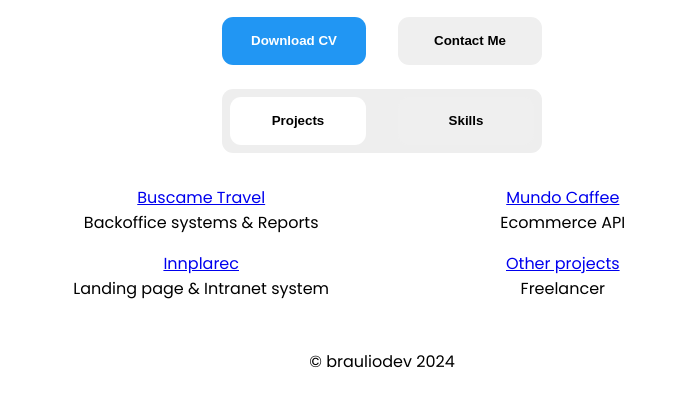
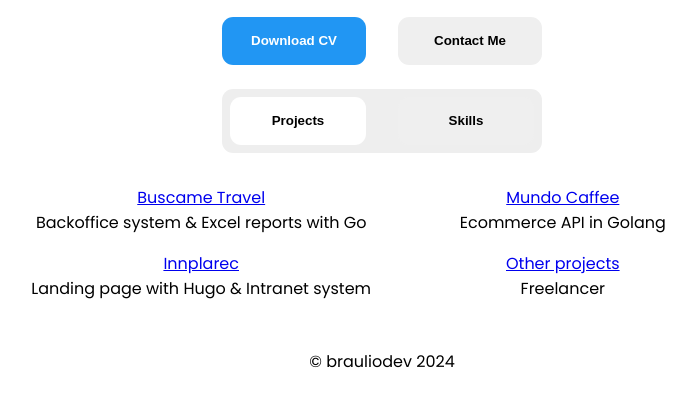
Before and after one commit to BraulioAguilarDev/braulioaguilardev.github.io, a plain HTML site: page index.html in a window 1280 px wide. Shown: the part 404-810 px from the top of the page, without its empty margins (258-954 px from the left). Drawn offline with Linux system fonts and the light colour scheme.

Commit message:
minor fix

```diff
--- a/index.html
+++ b/index.html
@@ -50,19 +50,19 @@
       <a href="https://www.buscametravel.com/">
         Buscame Travel
       </a>
-      <p>Backoffice systems & Reports</p>
+      <p>Backoffice system & Excel reports with Go</p>
     </div>
     <div class="wrapper project-wrapper">
       <a href="https://mundocaffee.com/">
         Mundo Caffee
       </a>
-      <p>Ecommerce API</p>
+      <p>Ecommerce API in Golang</p>
     </div>
     <div class="wrapper project-wrapper">
       <a href="https://innplarec.com/">
         Innplarec
       </a>
-      <p>Landing page & Intranet system</p>
+      <p>Landing page with Hugo & Intranet system</p>
     </div>
     <div class="wrapper project-wrapper">
       <a href="https://github.com/braulioaguilardev">
```
